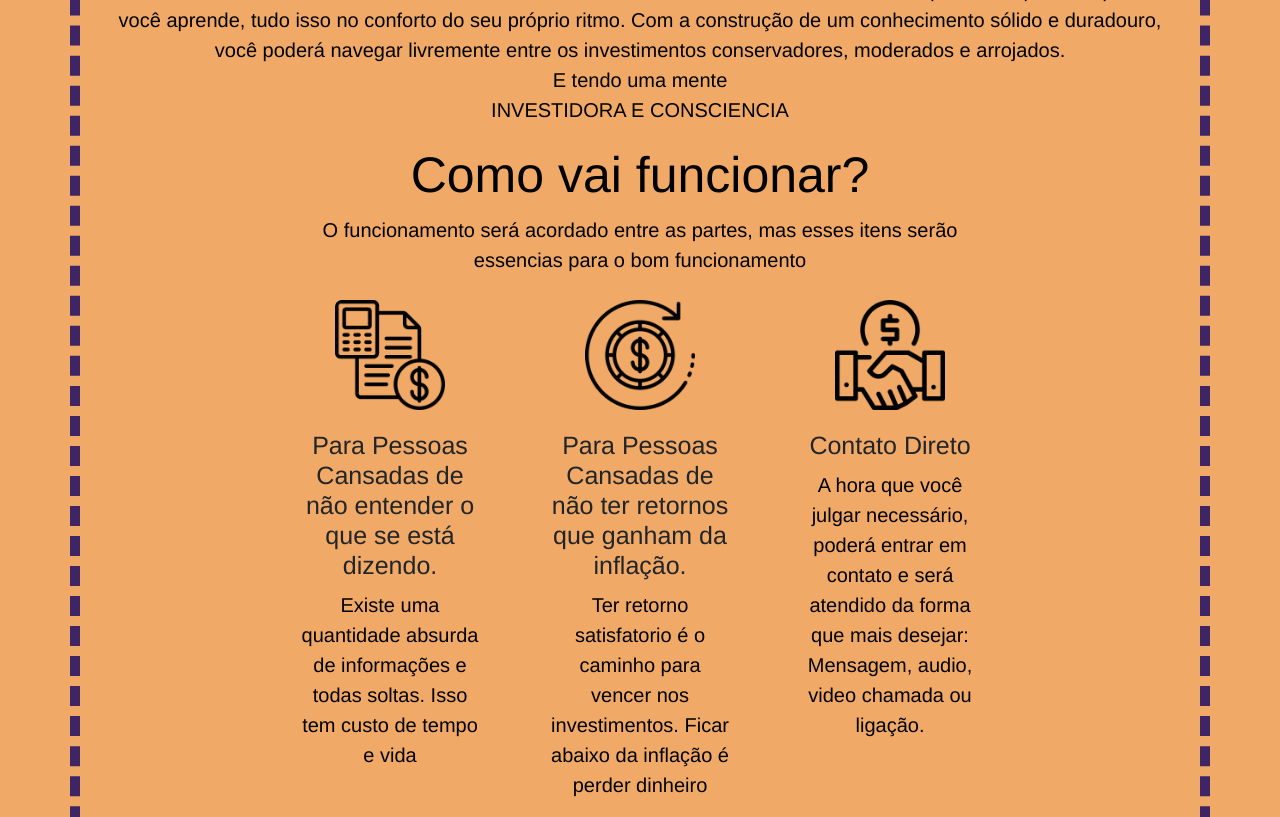
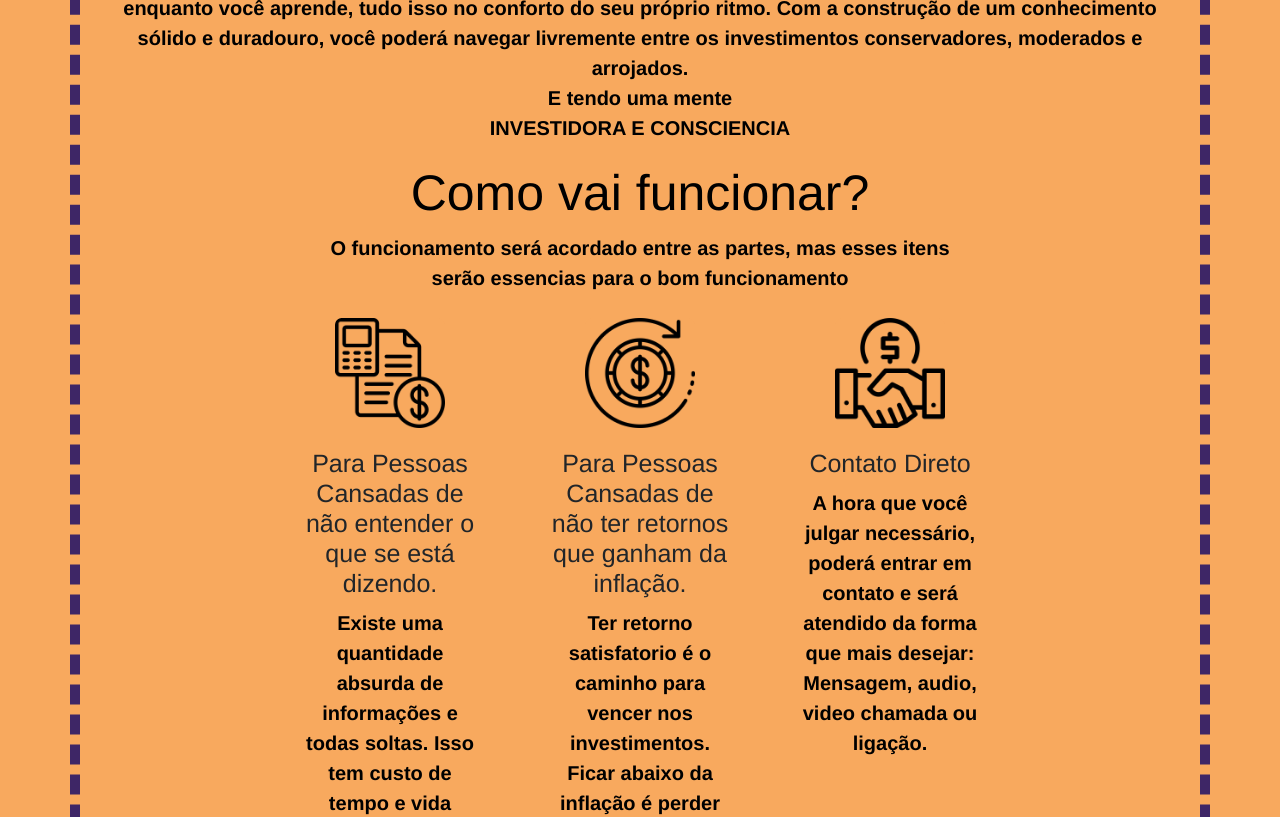
Before and after one commit to melguelor/consultoria, a React (Create React App) app: page / in a window 1280 px wide. Shown: the part 815-1632 px from the top of the page. Built offline with nearby package versions, Linux system fonts and the light colour scheme.

Commit message:
mais cor

```diff
--- a/src/Home/css.css
+++ b/src/Home/css.css
@@ -1,10 +1,10 @@
 
 *{
     font-family: 'Franklin Gothic Medium', 'Arial Narrow', Arial, sans-serif;
-    font-weight: 400;
+    font-weight: 600;
     font-size: 20px;
     color:rgb(0, 0, 0);
-    background-color: rgb(240, 169, 102);;
+    background-color: rgb(248, 169, 94);;
 }
 
 
--- a/src/Home/home.js
+++ b/src/Home/home.js
@@ -38,12 +38,12 @@ function App() {
           </p>
 
 
-          <h1 className='display-5'>Invista Para Nunca Mais Parar</h1>
+          <h1 className=''>Invista Para Nunca Mais Parar</h1>
           <Button className="mb-3 btn btn-success border" onClick={() =>window.open('https://api.whatsapp.com/send?phone=5518991844367&text=Ol%C3%A1%2C%20gostaria%20de%20saber%20sobre%20a%20CONSULTORIA')}>GARANTA SUA CONSCIENCIA FINANCEIRA</Button>
         </Container>
 
         <Container className=' mt-1 secao_1'>
-          <h1 className='display-6'>Para quem é a Consultoria ?</h1>
+          <h1 className=''>Para quem é a Consultoria ?</h1>
           <p className='text-center'>
           Se você está cansado de se deparar com diversos materiais que geram confusão ou despertam medos em relação ao mercado financeiro. Então esta consultoria é para você.
           <br/>Venha conhecer a verdadeira essência do mercado financeiro através de uma consultoria que irá te apoiar enquanto você aprende, tudo isso no conforto do seu próprio ritmo.
```
